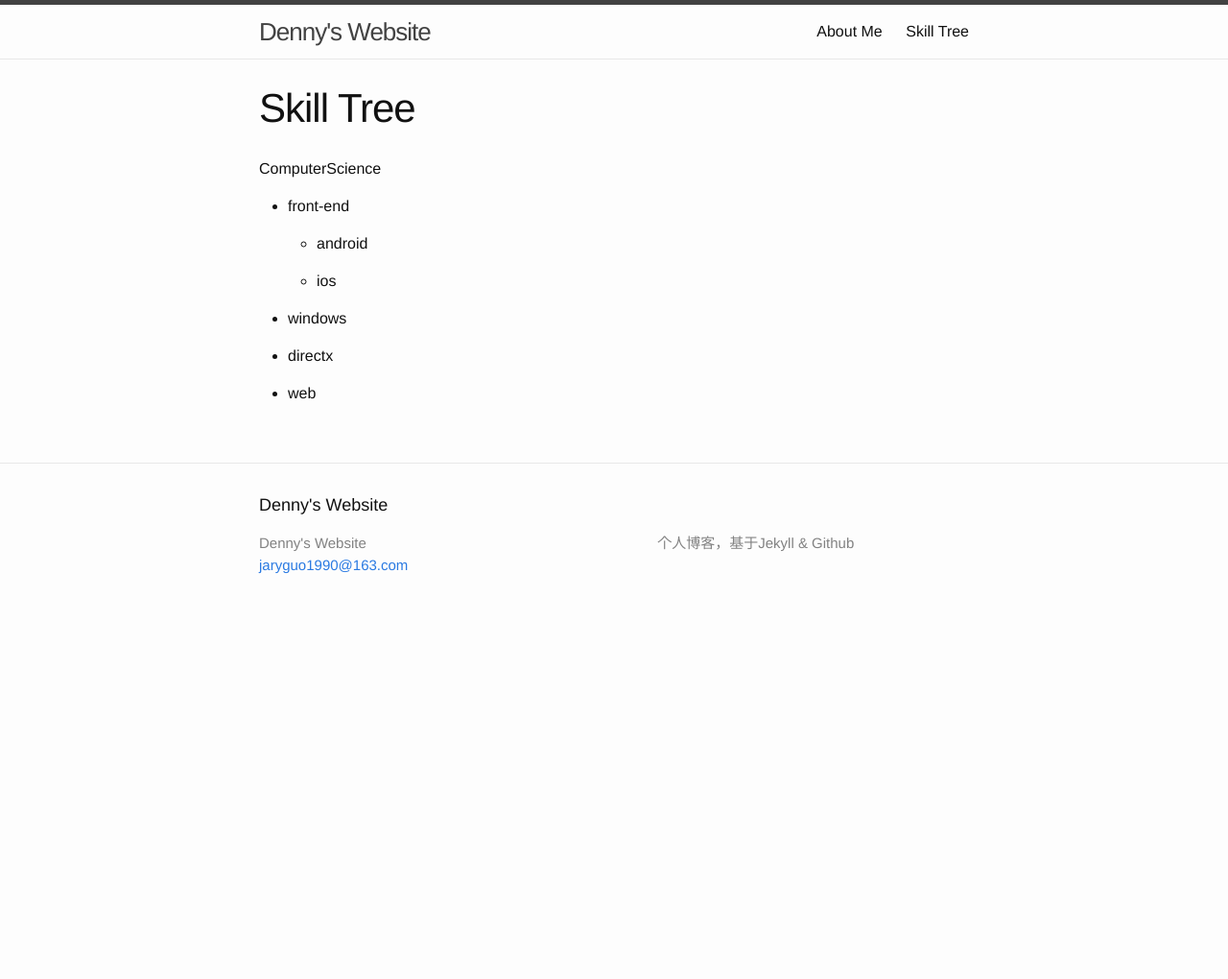
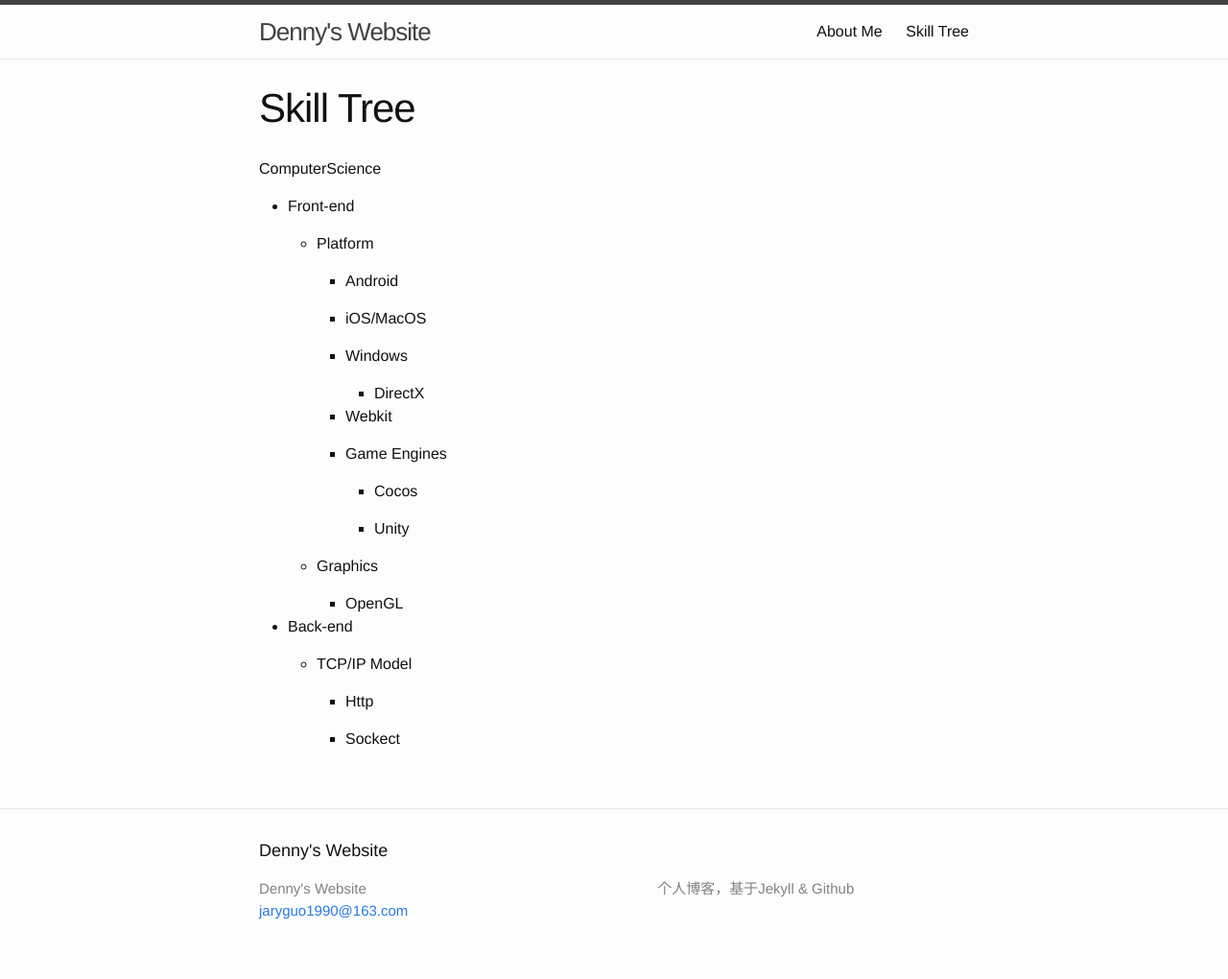
Before and after one commit to JaryGuo/jaryguo.github.io, a Jekyll site: the page built from skill.md, in a window 1280 px wide. Shown: the whole page at 96% size. Built offline with Jekyll 4.4.1, drawn with Linux system fonts in a browser that asks for light colours; before the commit the page ends 900 px from its top, so only the background shows below that.

Commit message:
Update skill.md

```diff
--- a/skill.md
+++ b/skill.md
@@ -6,14 +6,34 @@ permalink: /skill/
 
 ComputerScience
 
-* front-end
+* Front-end
 
-  * android
+  * Platform
 
-  * ios
+    * Android
 
-* windows
+    * iOS/MacOS
 
-* directx
+    * Windows
 
-* web
+      * DirectX
+
+    * Webkit
+
+    * Game Engines
+
+      * Cocos
+
+      * Unity
+
+  * Graphics
+
+    * OpenGL
+
+* Back-end
+
+    * TCP/IP Model
+
+      * Http
+
+      * Sockect
```
